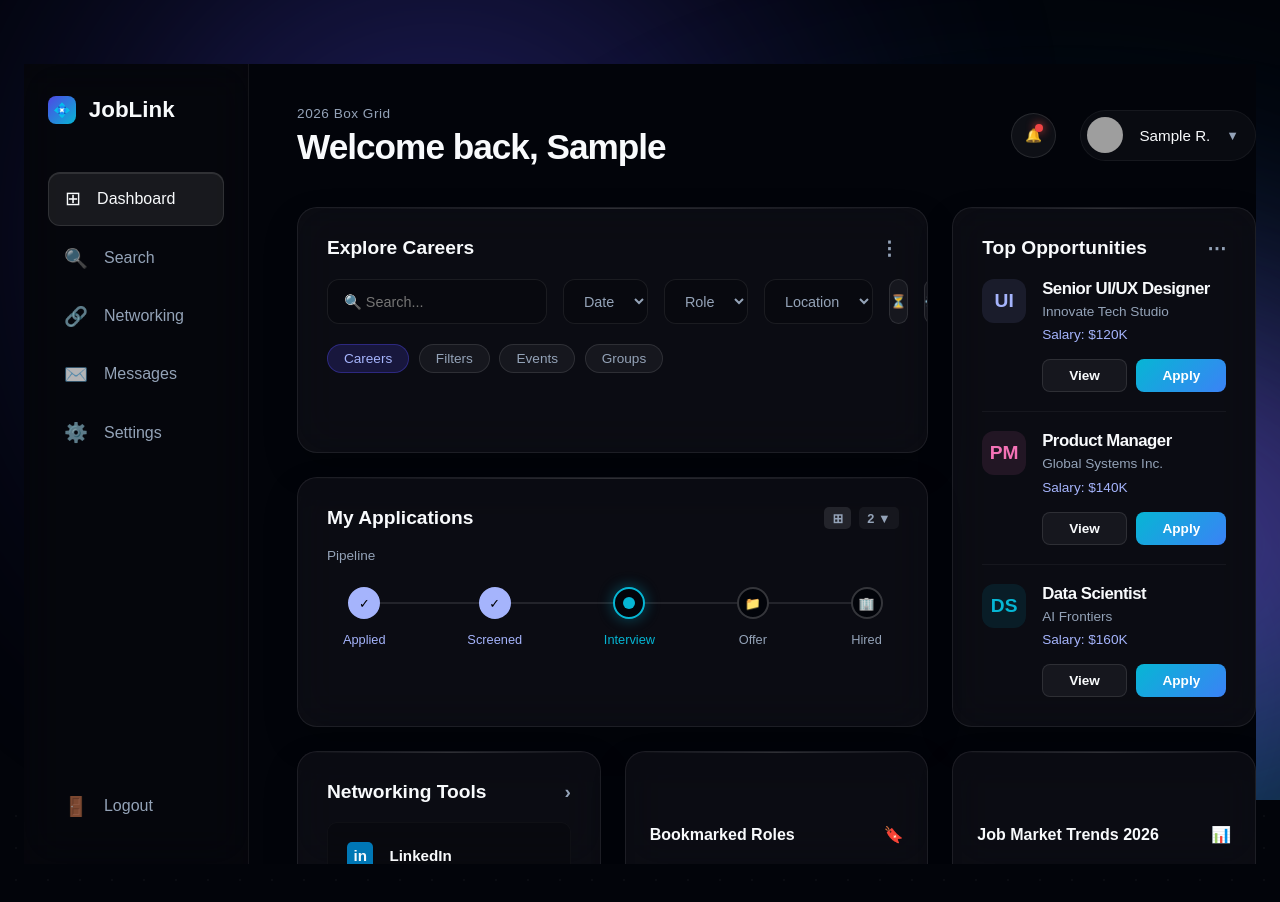
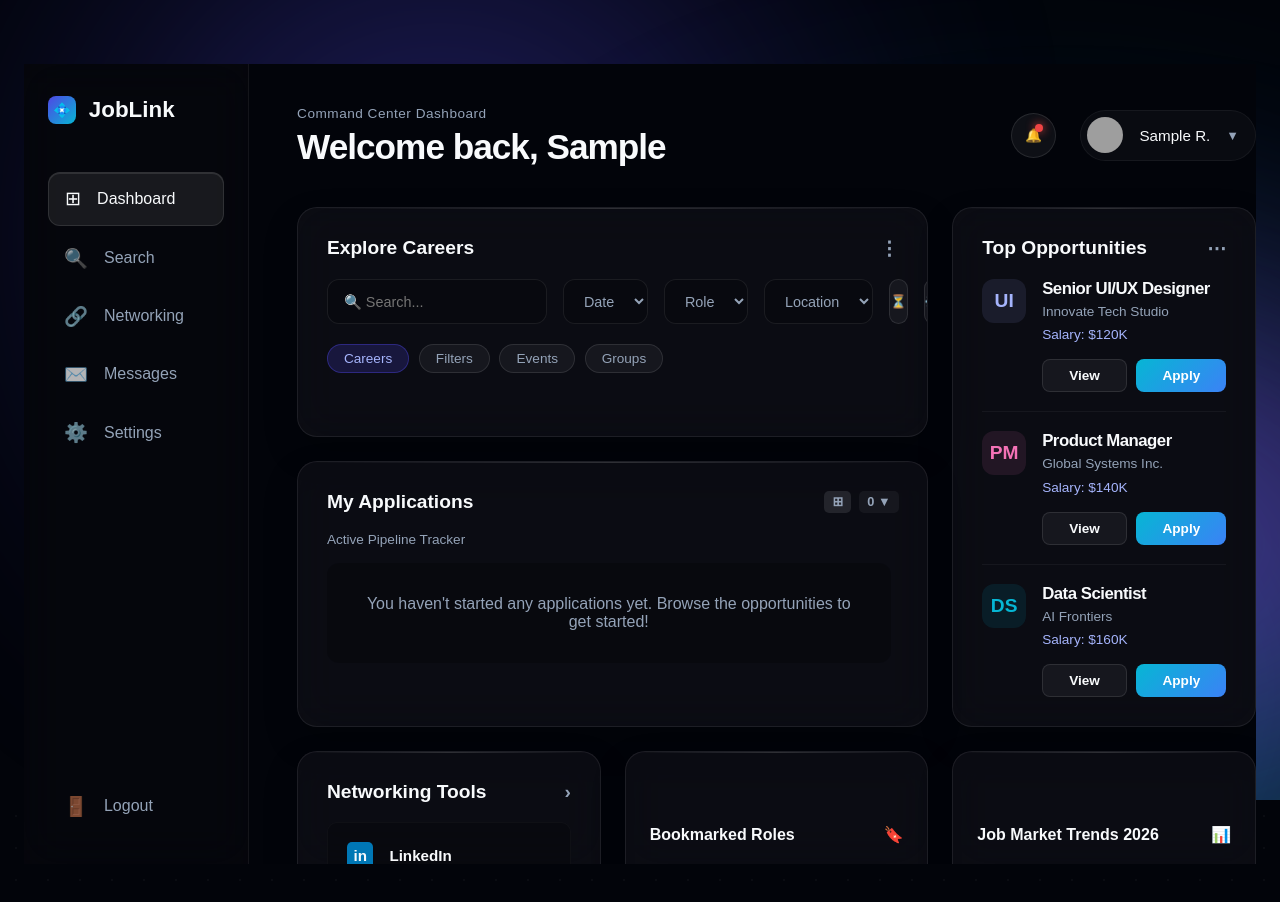
Before and after one commit to NikulGoyani369/Search-Job-Links, a React app: page /login in a window 1280 px wide. Both pictures are taken after typing "Sample" into the empty fields and a click on the button "Enter Dashboard". Shown: the top 902 px of the page. Built offline with nearby package versions, Linux system fonts and the light colour scheme; grey boxes are pictures that could not be loaded; the HTML template or start-up script is replaced by a standard one.

Commit message:
feat: implement dynamic kanban pipeline tracking for custom external job applications

```diff
--- a/src/pages/Dashboard.tsx
+++ b/src/pages/Dashboard.tsx
@@ -1,11 +1,26 @@
 import React, { useState, useEffect } from 'react';
 import { useNavigate, Link } from 'react-router-dom';
+
+type TrackedJob = {
+    id: string;
+    title: string;
+    company: string;
+    status: 'Applied' | 'Screened' | 'Interview' | 'Offer' | 'Hired';
+    dateStr: string;
+};
+
+const OPPORTUNITIES = [
+    { id: 'opp-1', title: 'Senior UI/UX Designer', company: 'Innovate Tech Studio', salary: '$120K', icon: 'UI', color: '#a5b4fc', bg: 'rgba(165,180,252,0.1)', url: 'https://www.linkedin.com/jobs/search/?keywords=UI' },
+    { id: 'opp-2', title: 'Product Manager', company: 'Global Systems Inc.', salary: '$140K', icon: 'PM', color: '#f472b6', bg: 'rgba(244,114,182,0.1)', url: 'https://www.stepstone.de/en/jobs/Product-Manager' },
+    { id: 'opp-3', title: 'Data Scientist', company: 'AI Frontiers', salary: '$160K', icon: 'DS', color: '#06b6d4', bg: 'rgba(6,182,212,0.1)', url: 'https://de.indeed.com/jobs?q=Data+Scientist' }
+];
+
+const PIPELINE_STEPS: TrackedJob['status'][] = ['Applied', 'Screened', 'Interview', 'Offer', 'Hired'];
 
 const Dashboard: React.FC<{ setIsAuthenticated: (val: boolean) => void }> = ({ setIsAuthenticated }) => {
     const navigate = useNavigate();
     const [username, setUsername] = useState('User');
-    const [appCount, setAppCount] = useState(2);
-    const [appliedJobs, setAppliedJobs] = useState<number[]>([]);
+    const [trackedJobs, setTrackedJobs] = useState<TrackedJob[]>([]);
 
     useEffect(() => {
         const user = localStorage.getItem('jobUsername');
@@ -13,6 +28,11 @@ const Dashboard: React.FC<{ setIsAuthenticated: (val: boolean) => void }> = ({ s
             navigate('/login');
         } else {
             setUsername(user);
+        }
+
+        const saved = localStorage.getItem('trackedJobs');
+        if (saved) {
+            setTrackedJobs(JSON.parse(saved));
         }
     }, [navigate]);
 
@@ -22,12 +42,41 @@ const Dashboard: React.FC<{ setIsAuthenticated: (val: boolean) => void }> = ({ s
         navigate('/');
     };
 
-    const handleApply = (id: number) => {
-        if (!appliedJobs.includes(id)) {
-            setAppliedJobs([...appliedJobs, id]);
-            setAppCount(prev => prev + 1);
-            showToast("Application submitted successfully!");
+    const handleApply = (oppId: string, title: string, company: string, url: string) => {
+        if (!trackedJobs.find(j => j.id === oppId)) {
+            showToast("Application started!");
+
+            window.open(url, '_blank');
+
+            const newJob: TrackedJob = {
+                id: oppId,
+                title,
+                company,
+                status: 'Applied',
+                dateStr: new Date().toLocaleDateString()
+            };
+
+            const updated = [newJob, ...trackedJobs];
+            setTrackedJobs(updated);
+            localStorage.setItem('trackedJobs', JSON.stringify(updated));
+
+            const pipelineCard = document.querySelector('.applications-card') as HTMLElement;
+            if (pipelineCard) {
+                pipelineCard.style.boxShadow = "0 0 30px rgba(6, 182, 212, 0.3)";
+                pipelineCard.style.borderColor = "rgba(6, 182, 212, 0.5)";
+                setTimeout(() => {
+                    pipelineCard.style.boxShadow = "0 15px 35px rgba(0, 0, 0, 0.2)";
+                    pipelineCard.style.borderColor = "rgba(255, 255, 255, 0.08)";
+                }, 1000);
             }
+        }
+    };
+
+    const updateJobStatus = (id: string, newStatus: TrackedJob['status']) => {
+        const updated = trackedJobs.map(j => j.id === id ? { ...j, status: newStatus } : j);
+        setTrackedJobs(updated);
+        localStorage.setItem('trackedJobs', JSON.stringify(updated));
+        showToast(`Status updated to ${newStatus}`);
     };
 
     const showToast = (message: string) => {
@@ -96,7 +145,7 @@ const Dashboard: React.FC<{ setIsAuthenticated: (val: boolean) => void }> = ({ s
                 <main className="dashboard-content">
                     <header className="dash-top">
                         <div>
-                            <span className="sub-greeting">2026 Box Grid</span>
+                            <span className="sub-greeting">Command Center Dashboard</span>
                             <h1 className="main-greeting">Welcome back, <span id="userGreeting">{username}</span></h1>
                         </div>
                         <div className="user-profile">
@@ -131,63 +180,30 @@ const Dashboard: React.FC<{ setIsAuthenticated: (val: boolean) => void }> = ({ s
                         <div className="dash-card opportunities-card">
                             <div className="card-title">Top Opportunities <span style={{ cursor: 'pointer' }}>⋯</span></div>
                             <div className="opp-list">
-                                <div className="opp-item">
-                                    <div className="opp-icon" style={{ background: 'rgba(165,180,252,0.1)', color: '#a5b4fc' }}>UI</div>
+                                {OPPORTUNITIES.map((opp) => {
+                                    const isApplied = trackedJobs.some(j => j.id === opp.id);
+                                    return (
+                                        <div className="opp-item" key={opp.id}>
+                                            <div className="opp-icon" style={{ background: opp.bg, color: opp.color }}>{opp.icon}</div>
                                             <div className="opp-details">
-                                        <h4>Senior UI/UX Designer</h4>
-                                        <p>Innovate Tech Studio</p>
-                                        <span className="opp-salary">Salary: $120K</span>
+                                                <h4>{opp.title}</h4>
+                                                <p>{opp.company}</p>
+                                                <span className="opp-salary">Salary: {opp.salary}</span>
                                                 <div className="opp-actions">
                                                     <button className="btn-mini">View</button>
                                                     <button
                                                         className="btn-mini cyan"
-                                                onClick={() => handleApply(1)}
-                                                disabled={appliedJobs.includes(1)}
-                                                style={appliedJobs.includes(1) ? { background: "rgba(255, 255, 255, 0.1)", color: "#a5b4fc", pointerEvents: "none", border: "none" } : {}}
+                                                        onClick={() => handleApply(opp.id, opp.title, opp.company, opp.url)}
+                                                        disabled={isApplied}
+                                                        style={isApplied ? { background: "rgba(255, 255, 255, 0.1)", color: "#a5b4fc", pointerEvents: "none", border: "none" } : {}}
                                                     >
-                                                {appliedJobs.includes(1) ? "Applied ✓" : "Apply"}
+                                                        {isApplied ? "Applied ✓" : "Apply"}
                                                     </button>
                                                 </div>
                                             </div>
                                         </div>
-                                <div className="opp-item">
-                                    <div className="opp-icon" style={{ background: 'rgba(244,114,182,0.1)', color: '#f472b6' }}>PM</div>
-                                    <div className="opp-details">
-                                        <h4>Product Manager</h4>
-                                        <p>Global Systems Inc.</p>
-                                        <span className="opp-salary">Salary: $140K</span>
-                                        <div className="opp-actions">
-                                            <button className="btn-mini">View</button>
-                                            <button
-                                                className="btn-mini cyan"
-                                                onClick={() => handleApply(2)}
-                                                disabled={appliedJobs.includes(2)}
-                                                style={appliedJobs.includes(2) ? { background: "rgba(255, 255, 255, 0.1)", color: "#a5b4fc", pointerEvents: "none", border: "none" } : {}}
-                                            >
-                                                {appliedJobs.includes(2) ? "Applied ✓" : "Apply"}
-                                            </button>
-                                        </div>
-                                    </div>
-                                </div>
-                                <div className="opp-item">
-                                    <div className="opp-icon" style={{ background: 'rgba(6,182,212,0.1)', color: '#06b6d4' }}>DS</div>
-                                    <div className="opp-details">
-                                        <h4>Data Scientist</h4>
-                                        <p>AI Frontiers</p>
-                                        <span className="opp-salary">Salary: $160K</span>
-                                        <div className="opp-actions">
-                                            <button className="btn-mini">View</button>
-                                            <button
-                                                className="btn-mini cyan"
-                                                onClick={() => handleApply(3)}
-                                                disabled={appliedJobs.includes(3)}
-                                                style={appliedJobs.includes(3) ? { background: "rgba(255, 255, 255, 0.1)", color: "#a5b4fc", pointerEvents: "none", border: "none" } : {}}
-                                            >
-                                                {appliedJobs.includes(3) ? "Applied ✓" : "Apply"}
-                                            </button>
-                                        </div>
-                                    </div>
-                                </div>
+                                    );
+                                })}
                             </div>
                         </div>
 
@@ -195,31 +211,54 @@ const Dashboard: React.FC<{ setIsAuthenticated: (val: boolean) => void }> = ({ s
                             <div className="card-title">My Applications
                                 <div style={{ display: 'flex', gap: '0.5rem', color: 'var(--text-main)' }}>
                                     <span style={{ background: 'rgba(255,255,255,0.1)', padding: '0.2rem 0.5rem', borderRadius: '5px', fontSize: '0.8rem', cursor: 'pointer' }}>⊞</span>
-                                    <span id="appCounter" style={{ background: 'rgba(255,255,255,0.05)', padding: '0.2rem 0.5rem', borderRadius: '5px', fontSize: '0.8rem', cursor: 'pointer' }}>{appCount} ▼</span>
+                                    <span id="appCounter" style={{ background: 'rgba(255,255,255,0.05)', padding: '0.2rem 0.5rem', borderRadius: '5px', fontSize: '0.8rem', cursor: 'pointer' }}>{trackedJobs.length} ▼</span>
                                 </div>
                             </div>
-                            <span style={{ fontSize: '0.85rem', color: 'var(--text-muted)', fontWeight: 500 }}>Pipeline</span>
-                            <div className="pipeline">
-                                <div className="pipe-step done">
-                                    <div className="pipe-dot">✓</div>
-                                    <span className="pipe-label">Applied</span>
+                            <span style={{ fontSize: '0.85rem', color: 'var(--text-muted)', fontWeight: 500, display: 'block', marginBottom: '1rem' }}>Active Pipeline Tracker</span>
+
+                            <div style={{ display: 'flex', flexDirection: 'column', gap: '1rem', overflowY: 'auto', paddingRight: '0.5rem', maxHeight: '350px' }}>
+                                {trackedJobs.length === 0 ? (
+                                    <div style={{ padding: '2rem', textAlign: 'center', color: 'var(--text-muted)', background: 'rgba(0,0,0,0.2)', borderRadius: '12px' }}>
+                                        You haven't started any applications yet. Browse the opportunities to get started!
                                     </div>
-                                <div className="pipe-step done">
-                                    <div className="pipe-dot">✓</div>
-                                    <span className="pipe-label">Screened</span>
+                                ) : (
+                                    trackedJobs.map(job => (
+                                        <div key={job.id} style={{ padding: '1.2rem', background: 'rgba(0,0,0,0.2)', borderRadius: '12px', border: '1px solid rgba(255,255,255,0.05)' }}>
+                                            <div style={{ display: 'flex', justifyContent: 'space-between', marginBottom: '1rem', alignItems: 'flex-start' }}>
+                                                <div>
+                                                    <h4 style={{ margin: 0, fontSize: '1rem', color: 'var(--text-main)' }}>{job.title}</h4>
+                                                    <span style={{ fontSize: '0.8rem', color: 'var(--text-muted)' }}>{job.company} • {job.dateStr}</span>
                                                 </div>
-                                <div className="pipe-step active">
-                                    <div className="pipe-dot"></div>
-                                    <span className="pipe-label">Interview</span>
+                                                <span style={{ fontSize: '0.8rem', padding: '0.2rem 0.6rem', borderRadius: '20px', background: 'rgba(6, 182, 212, 0.1)', color: '#06b6d4' }}>
+                                                    {job.status}
+                                                </span>
                                             </div>
-                                <div className="pipe-step">
-                                    <div className="pipe-dot">📁</div>
-                                    <span className="pipe-label">Offer</span>
+                                            <div className="pipeline" style={{ marginTop: '0.5rem', padding: '0 0.5rem', '&::before': { display: 'none' } } as any}>
+                                                {/* Dynamic Pipeline dots for this specific job */}
+                                                <div style={{ position: 'absolute', top: '15px', left: '20px', right: '20px', height: '2px', background: 'rgba(255, 255, 255, 0.1)', zIndex: 1, pointerEvents: 'none' }}></div>
+                                                {PIPELINE_STEPS.map((step, idx) => {
+                                                    const currentIdx = PIPELINE_STEPS.indexOf(job.status);
+                                                    const isDone = idx < currentIdx;
+                                                    const isActive = idx === currentIdx;
+                                                    return (
+                                                        <div
+                                                            key={step}
+                                                            className={`pipe-step ${isDone ? 'done' : ''} ${isActive ? 'active' : ''}`}
+                                                            style={{ gap: '0.4rem', cursor: 'pointer' }}
+                                                            onClick={() => updateJobStatus(job.id, step)}
+                                                            title={`Mark as ${step}`}
+                                                        >
+                                                            <div className="pipe-dot" style={{ width: '28px', height: '28px', fontSize: '0.65rem', transition: '0.2s' }}>
+                                                                {isDone ? '✓' : (step === 'Offer' ? '📁' : (step === 'Hired' ? '🏢' : ''))}
                                                             </div>
-                                <div className="pipe-step">
-                                    <div className="pipe-dot">🏢</div>
-                                    <span className="pipe-label">Hired</span>
+                                                            <span className="pipe-label" style={{ fontSize: '0.7rem' }}>{step}</span>
                                                         </div>
+                                                    );
+                                                })}
+                                            </div>
+                                        </div>
+                                    ))
+                                )}
                             </div>
                         </div>
 
```
Lines whose indentation alone changed are shown as unchanged.
